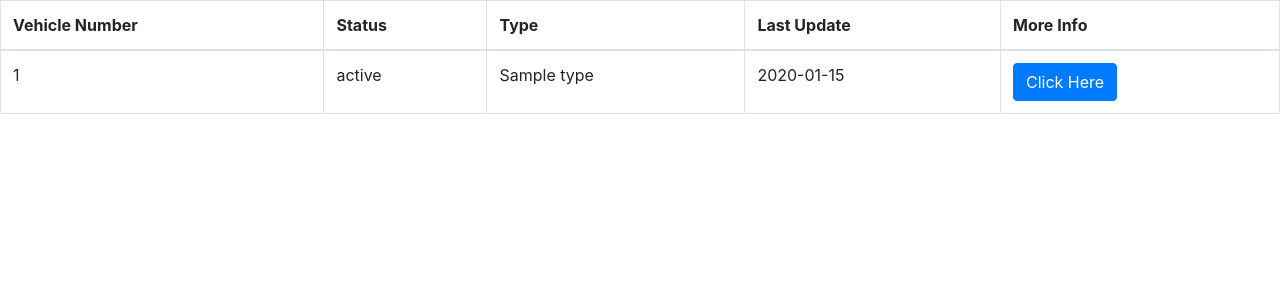
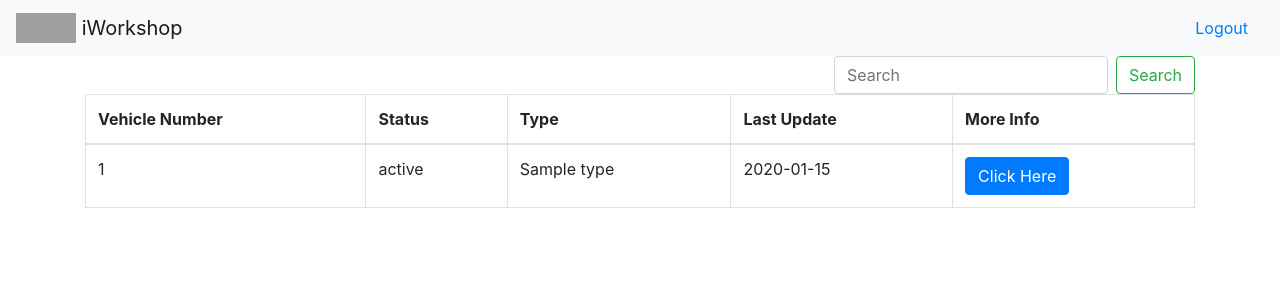
Before and after one commit to dondasasmita/what-s-the-milage, a Node server app: template views/list-all-vehicles.ejs in a window 1280 px wide. Shown: the top 300 px of the page. Run offline with Node 20, Linux system fonts and the light colour scheme; the template is opened without the code that fills it: most values are stand-ins (such as "Sample title", 1, 10 or a date in 2020); grey boxes are pictures that could not be loaded.

Commit message:
improved front end for list of vehicles

```diff
--- a/index.js
+++ b/index.js
@@ -21,7 +21,7 @@ app.use(express.json()); // parse from data client
  */
 
 app.get("/", (req, res) => {
-  res.render("get-vehicle-info");
+  res.render("partials/header.ejs");
 });
 
 // GET and POST vehicle Info
--- a/routes/vehicleList.js
+++ b/routes/vehicleList.js
@@ -34,6 +34,7 @@ const listAllVehicles = (req, res) => {
   getAllVehicles((err, vehicles) => {
     if (!err) {
       res.render("list-all-vehicles.ejs", {
+        title: "List of Vehicles",
         vehicles: vehicles
       });
     }
--- a/views/list-all-vehicles.ejs
+++ b/views/list-all-vehicles.ejs
@@ -1,21 +1,11 @@
-<!DOCTYPE html>
-<html lang="en">
-  <head>
-    <meta charset="UTF-8" />
-    <meta name="viewport" content="width=device-width, initial-scale=1.0" />
-    <meta http-equiv="X-UA-Compatible" content="ie=edge" />
-    <!-- Bootstrap CDN -->
-    <link
-      rel="stylesheet"
-      href="https://stackpath.bootstrapcdn.com/bootstrap/4.1.3/css/bootstrap.min.css"
-      integrity="sha384-MCw98/SFnGE8fJT3GXwEOngsV7Zt27NXFoaoApmYm81iuXoPkFOJwJ8ERdknLPMO"
-      crossorigin="anonymous"
-    />
-    <title>Vehicle List</title>
-  </head>
-  <body>
+<!-- add partials -->
+<% include partials/header.ejs%>
+
+
+<div class="container">
+      <!-- To put search bar for vechile on the list -->
       <% if(vehicles.length > 0){%>
-    <table class="table table-bordered">
+        <table class="table table-bordered" id="list-of-vehicles">
           <thead>
             <tr>
               <th>Vehicle Number</th>
@@ -33,10 +23,7 @@
               <td scope="row"><%= vehicle.type%></td>
               <td scope="row"><%= vehicle.last_update%></td>
               <td>
-            <a
-              href="/vehicle-info/<%= vehicle.number%>"
-              type="submit"
-              class="btn btn-primary"
+                <a href="/vehicle-info/<%= vehicle.number%>" class="btn btn-primary"
                   >Click Here</a
                 >
               </td>
@@ -45,5 +32,6 @@
           </tbody>
         </table>
         <%} %>
+</div>
   </body>
 </html>
--- /dev/null
+++ b/views/partials/header.ejs
@@ -0,0 +1,51 @@
+<!-- TEMPORARY DISABLED TO TEST HEADER -->
+<!DOCTYPE html>
+<html lang="en">
+  <head>
+    <meta charset="UTF-8" />
+    <meta name="viewport" content="width=device-width, initial-scale=1.0" />
+    <meta http-equiv="X-UA-Compatible" content="ie=edge" />
+    <!-- Bootstrap CDN -->
+    <link
+      rel="stylesheet"
+      href="https://stackpath.bootstrapcdn.com/bootstrap/4.1.3/css/bootstrap.min.css"
+      integrity="sha384-MCw98/SFnGE8fJT3GXwEOngsV7Zt27NXFoaoApmYm81iuXoPkFOJwJ8ERdknLPMO"
+      crossorigin="anonymous"
+    />
+    <title><%= title %></title>
+  </head>
+  <body>
+    <div class="page-wrapper">
+      <nav class="navbar navbar-light bg-light">
+        <a class="navbar-brand" href="#">
+          <img
+            src="https://static.wixstatic.com/media/440e41_17ee0077f488400da975d48cbc2c6fa7~mv2.png/v1/crop/x_17,y_109,w_467,h_287/fill/w_242,h_134,al_c,q_80,usm_0.66_1.00_0.01/440e41_17ee0077f488400da975d48cbc2c6fa7~mv2.webp"
+            width="60"
+            height="30"
+            class="d-inline-block align-top"
+            alt=""
+          />
+          iWorkshop
+        </a>
+        <ul class="nav justify-content-end">
+          <li class="nav-item"><a class="nav-link" href="#">Logout</a></li>
+        </ul>
+      </nav>
+      <div class="container">
+        <div class="nav justify-content-end">
+          <form class="form-inline my-2 my-lg-0">
+            <input
+              class="form-control mr-sm-2"
+              type="search"
+              placeholder="Search"
+              aria-label="Search"
+            />
+            <button class="btn btn-outline-success my-2 my-sm-0" type="submit">
+              Search
+            </button>
+          </form>
+        </div>
+      </div>
+    </div>
+  </body>
+</html>
--- a/views/vehicle-info.ejs
+++ b/views/vehicle-info.ejs
@@ -31,5 +31,6 @@
       <h3>Total Distance :</h3>
       <h3><%= totalDistance %></h3>
     </div>
+    <a href="/vehicles" class="btn btn-primary">Back</a>
   </body>
 </html>
```
Lines whose indentation alone changed are shown as unchanged.
